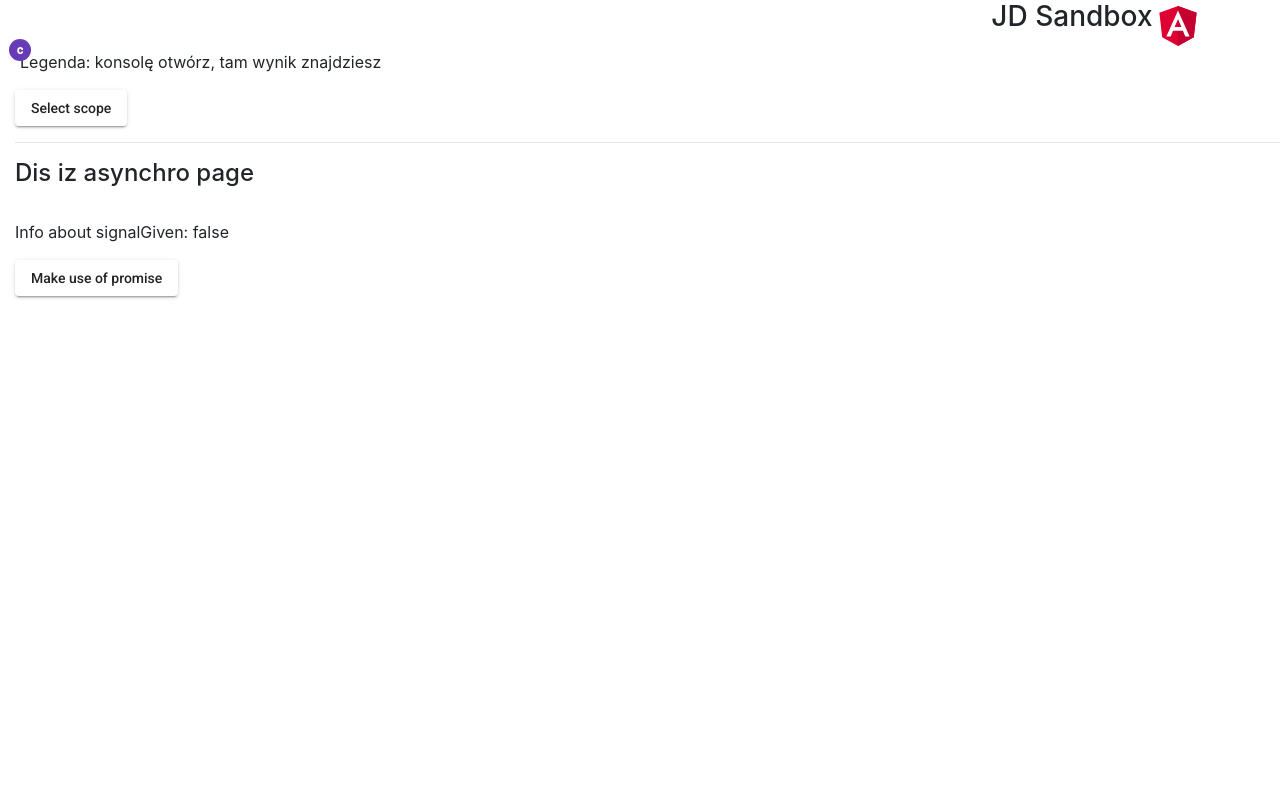
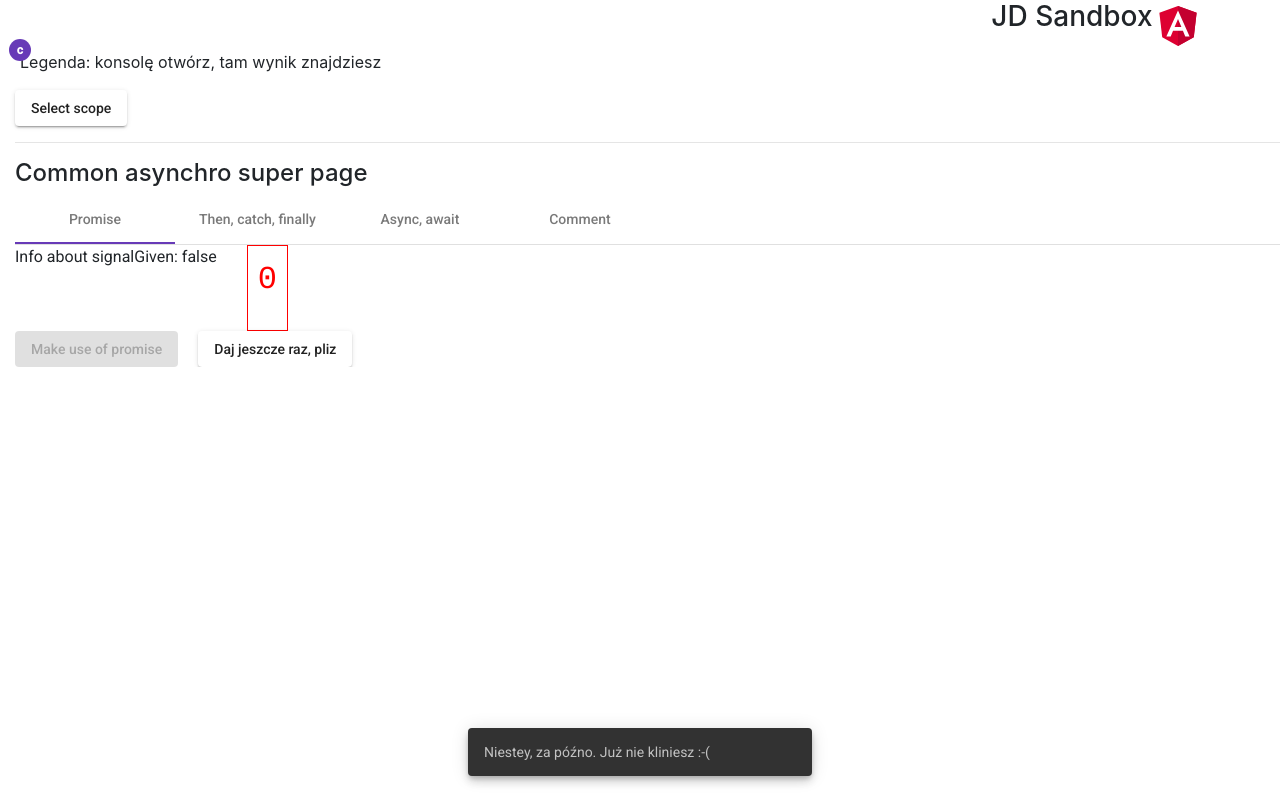
Before and after one commit to ptomczy/JD, an Angular app in the folder jd/: page /asynchro in a window 1280 px wide. Built offline with nearby package versions, Linux system fonts and the light colour scheme.

Commit message:
20190815_EOD

```diff
--- a/jd/src/asynchro/components/promises/promises.html
+++ b/jd/src/asynchro/components/promises/promises.html
@@ -1,2 +1,10 @@
-<p>Info about signalGiven: {{signalGiven}}</p>
-<button mat-raised-button (click)="buttonClicked()">Make use of promise</button>
+<div style="display: flex">
+    <p style="margin-right: 30px">Info about signalGiven: {{signalGiven}}</p>
+    <div style="padding: 10px; border-width: 1px; border-style: solid; border-color: red">
+        <p style="font-size: 200%; font-family: courier; color: red">{{timerValue}}</p>
+    </div>
+</div>
+
+<button mat-raised-button (click)="buttonClicked()" [disabled]="!isTriggerButtonActive" style="margin-right: 20px">Make use of promise</button>
+<button mat-raised-button (click)="pleaseAgain()" *ngIf="!isTriggerButtonActive">Daj jeszcze raz, pliz</button>
+<br>
--- a/jd/src/asynchro/components/promises/promises.ts
+++ b/jd/src/asynchro/components/promises/promises.ts
@@ -9,6 +9,7 @@ export class PromisesComponent implements OnInit {
     private signalGiven: boolean = false;
     private timerValue: number;
     private timerInterval: any;
+    private isTriggerButtonActive: boolean = true;
 
     constructor(private _snackBar: MatSnackBar){
     }
@@ -21,15 +22,17 @@ export class PromisesComponent implements OnInit {
 
     startTimer(): void {
 
+        this.timerInterval = setInterval(() => {
+            this.timerValue--;
+            if(this.timerValue < 1) {
+                clearInterval(this.timerInterval);
+                this.isTriggerButtonActive = false;
+                this.openSnackBar("Niestey, za późno. Już nie kliniesz :-(", 3000);
+            } else if ( this.signalGiven ) {
+                clearInterval(this.timerInterval);
+                this.isTriggerButtonActive = false;
+            }
 
-
-
-        this.timerInterval = setInterval(() => {
-            console.log(this.timerValue);
-            this.timerValue--;
-            if(this.signalGiven || this.timerValue < 0) {
-                clearInterval(this.timerInterval);
-            }
         }, 500);
     }
 
@@ -43,12 +46,22 @@ export class PromisesComponent implements OnInit {
         myPromise
         .then(() => console.log("Button clicked, interval cleared"))
         .catch(err => console.log('Jest wykonywany .catch promisa z wartością: ', err))
-        .finally(() => this.openSnackBar())
+        .finally(() => this.openSnackBar("Super, udało się!", 2000))
 
     }
 
-    openSnackBar(){
-        this._snackBar.open('Rewelacja, udało się', null, {duration: 2000});
+    openSnackBar(info: string, duration: number){
+        this._snackBar.open(info, null, {duration: duration});
+    }
+
+    pleaseAgain(){
+
+        this.openSnackBar("Masz!", 2000);
+        this.signalGiven = false;
+        this.timerValue = 5;
+        this.timerInterval = null;
+        this.isTriggerButtonActive = true;
+        this.startTimer();
     }
 
     ngOnDestroy(){
--- /dev/null
+++ b/jd/src/asynchro/components/then-catch-finally/tcf.html
@@ -0,0 +1,8 @@
+<p>Poczekaj 5s</p>
+<br>
+<button [disabled]="!buttonActive" mat-raised-button (click)="buttonClick()" style="margin-right: 20px">Control button</button>
+<br>
+<br>
+<p>{{commentValue}}</p>
+<br>
+<button mat-raised-button (click)="pleaseAgain()" *ngIf="againButtonActive">Daj jeszcze raz, pliz</button>
--- /dev/null
+++ b/jd/src/asynchro/components/then-catch-finally/tcf.ts
@@ -0,0 +1,70 @@
+import { Component, OnInit } from "@angular/core";
+
+@Component({
+    selector: 'tcf',
+    templateUrl: 'tcf.html'
+})
+export class TCFComponent implements OnInit{
+
+    private buttonClicked: boolean;
+    private myPromise: Promise<any>;
+    private commentValue: string;
+    private buttonActive: boolean;
+    private againButtonActive: boolean;
+
+    ngOnInit(){
+        this.buttonActive = true;
+        this.buttonClicked = false;
+        this.commentValue = '';
+        this.againButtonActive = false;
+
+        this.myPromise = new Promise((resolve, reject) => {
+            setTimeout(() => {
+                if(this.buttonClicked){
+                    resolve("Zajebiście, kliknąłeś przycisk w czasie!");
+                } else {
+                    this.buttonActive = false;
+                    reject(new Error("No niestety minęło 5 sekund i przycisk nie został klinięty"));
+                }
+                this.againButtonActive = true;
+            },5000)
+        })
+
+        //albo
+        // this.myPromise.then(
+        //     null,
+        //     error => this.commentValue = error
+        // )
+        //albo
+        this.myPromise.catch(e => this.commentValue = e);
+    }
+
+    buttonClick(){
+        this.buttonClicked = true;
+        this.myPromise.then(result => this.commentValue = result)
+        this.buttonActive = false;
+        this.againButtonActive = false;
+    }
+
+    pleaseAgain(){
+        this.buttonActive = true;
+        this.buttonClicked = false;
+        this.commentValue = '';
+        this.againButtonActive = false;
+
+        this.myPromise = new Promise((resolve, reject) => {
+            setTimeout(() => {
+                if(this.buttonClicked){
+                    resolve("Zajebiście, kliknąłeś przycisk w czasie!");
+                } else {
+                    this.buttonActive = false;
+                    reject(new Error("No niestety minęło 5 sekund i przycisk nie został klinięty"));
+                }
+                this.againButtonActive = true;
+            },5000)
+
+        })
+
+        this.myPromise.catch(e => this.commentValue = e);
+    }
+}
--- a/jd/src/asynchro/pages/asynchro.html
+++ b/jd/src/asynchro/pages/asynchro.html
@@ -1,3 +1,15 @@
-<h4>Dis iz asynchro page</h4>
-<br>
-<promises-component></promises-component>
+<h4>Common asynchro super page</h4>
+<mat-tab-group>
+    <mat-tab label="Promise">
+        <promises-component></promises-component>
+    </mat-tab>
+    <mat-tab label="Then, catch, finally">
+        <tcf></tcf>
+    </mat-tab>
+    <mat-tab label="Async, await">
+
+    </mat-tab>
+    <mat-tab label="Comment">
+
+    </mat-tab>
+</mat-tab-group>
```
Also changed, not shown: jd/src/asynchro/asynchro.module.ts (+5 -3 lines).
